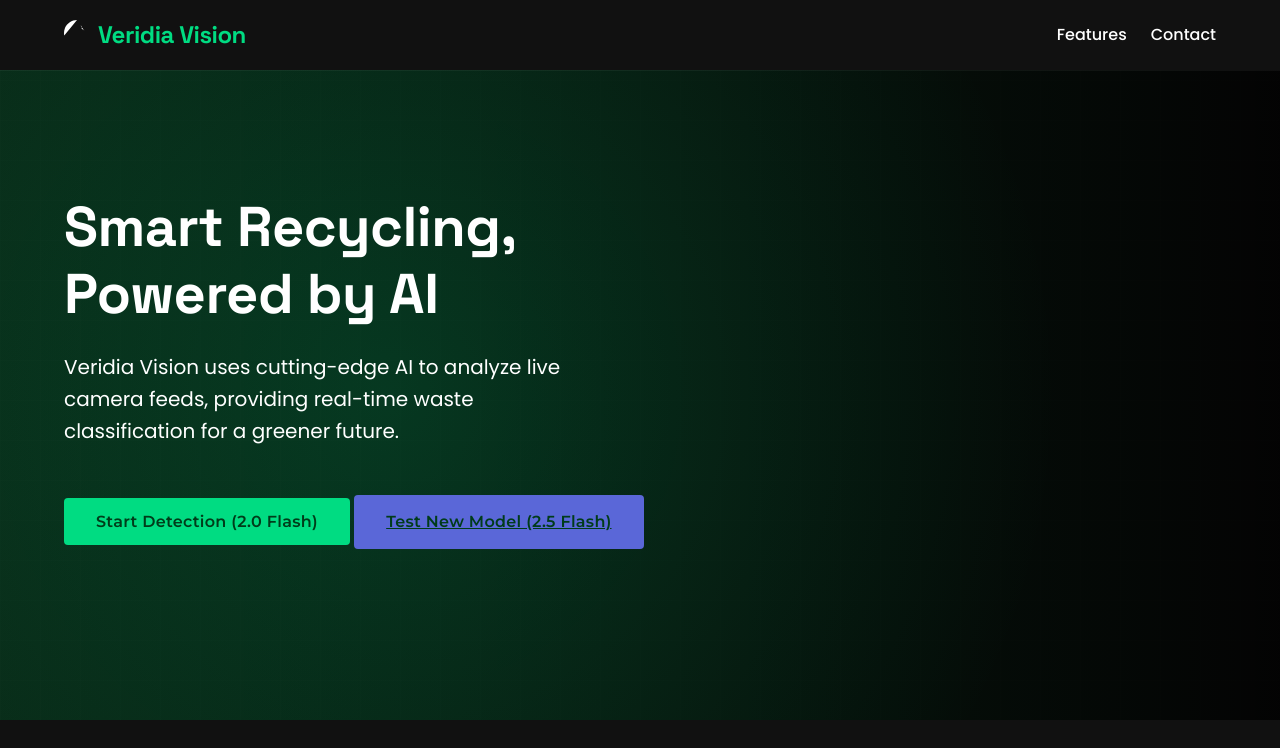
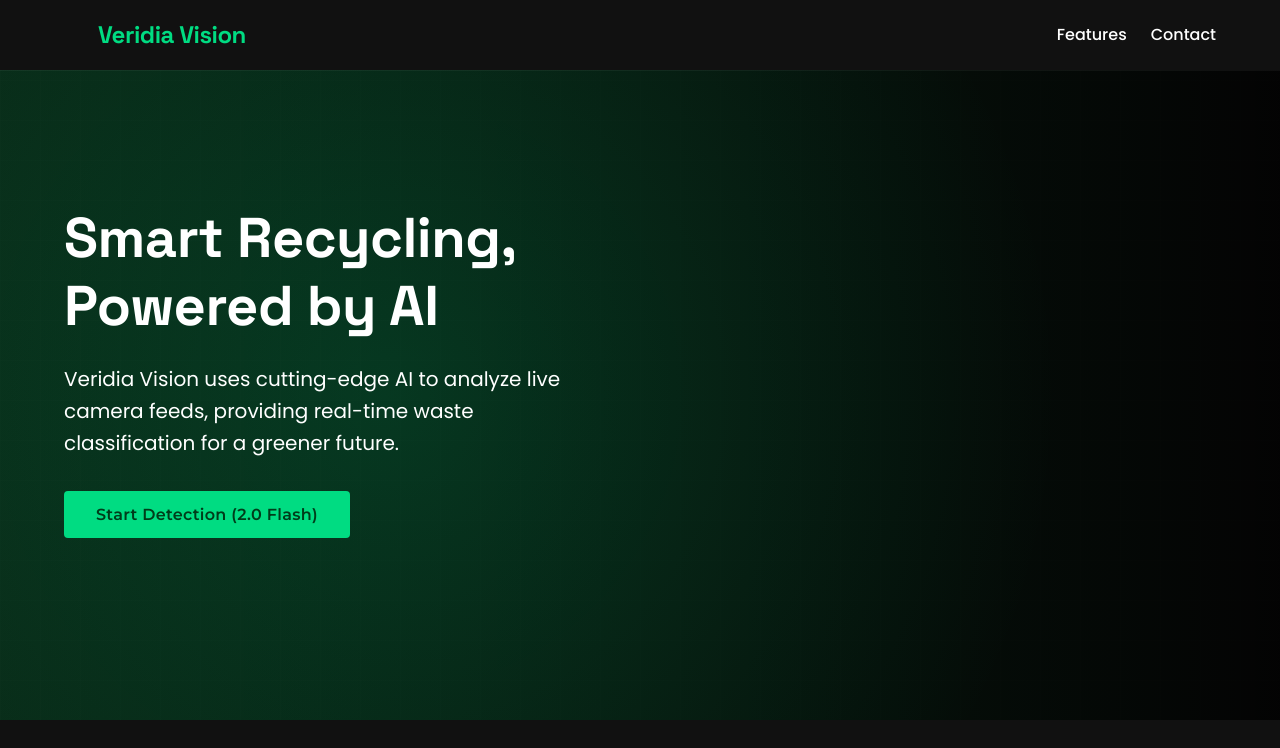
Before and after one commit to SaiCraze/VeridiaVision, a Flask app: page / in a window 1280 px wide. Shown: the top 748 px of the page. Run offline with Flask 3, Linux system fonts and the light colour scheme.

Commit message:
Update index.html

```diff
--- a/templates/index.html
+++ b/templates/index.html
@@ -27,16 +27,6 @@
         .button-container .cta-button + .cta-button {
             margin-top: 1rem; /* Adjust spacing as needed */
         }
-        /* Optional: Basic styling for the test button if needed,
-           assuming .cta-button provides base styles.
-           You might want to adjust this in styles.css */
-        .test-button {
-            background-color: #5a67d8; /* Example: Indigo color */
-            /* Add hover styles if needed */
-        }
-        .test-button:hover {
-             background-color: #4c51bf; /* Darker Indigo */
-        }
     </style>
 </head>
 <body class="modern-page">
@@ -45,8 +35,8 @@
             <div class="logo-container">
                 <span class="logo-icon">
                     <svg width="26" height="26" viewBox="0 0 26 26" fill="none" xmlns="http://www.w3.org/2000/svg">
-                        <path d="M13 2C10.4288 2 7.9154 2.76244 5.77759 4.1909C3.63978 5.61935 1.97351 7.64968 0.991826 10.0251C0.0101517 12.4006 -0.252401 15.0144 0.250707 17.5362C0.753815 20.057 [...]" fill="currentColor"/>
-                        <path d="M16.6183 7.72656C16.9121 7.72656 17.193 7.84102 17.4018 8.04988C17.6107 8.25873 17.7251 8.53962 17.7251 8.83344V11.0472C18.8078 11.2852 19.787 11.8768 20.5051 12.7 [...]" fill="currentColor"/>
+                        <path d="M13 2C10.4288 2 7.9154 2.76244 5.77759 4.1909C3.63978 5.61935 1.97351 7.64968 0.991826 10.0251C0.0101517 12.4006 -0.252401 15.0144 0.250707 17.5362C0.753815 20.057 [..[...]
+                        <path d="M16.6183 7.72656C16.9121 7.72656 17.193 7.84102 17.4018 8.04988C17.6107 8.25873 17.7251 8.53962 17.7251 8.83344V11.0472C18.8078 11.2852 19.787 11.8768 20.5051 12.7 [..[...]
                     </svg>
                 </span>
                 <a href="#" class="logo-text">Veridia Vision</a>
@@ -67,9 +57,6 @@
                     <button id="start-detection-button" class="cta-button">
                         Start Detection (2.0 Flash)
                     </button>
-                    <a href="{{ url_for('camera_test_page') }}" class="cta-button test-button">
-                        Test New Model (2.5 Flash)
-                    </a>
                 </div>
             </div>
         </div>
@@ -131,8 +118,6 @@
         startBtn.onclick = function() {
             window.location.href = "{{ url_for('camera_page') }}"; // Assumes your main camera route is named 'camera_page'
         }
-
-        // Note: The new testing button is an <a> tag, so it doesn't need separate JavaScript for navigation.
     </script>
 </body>
 </html>
```
